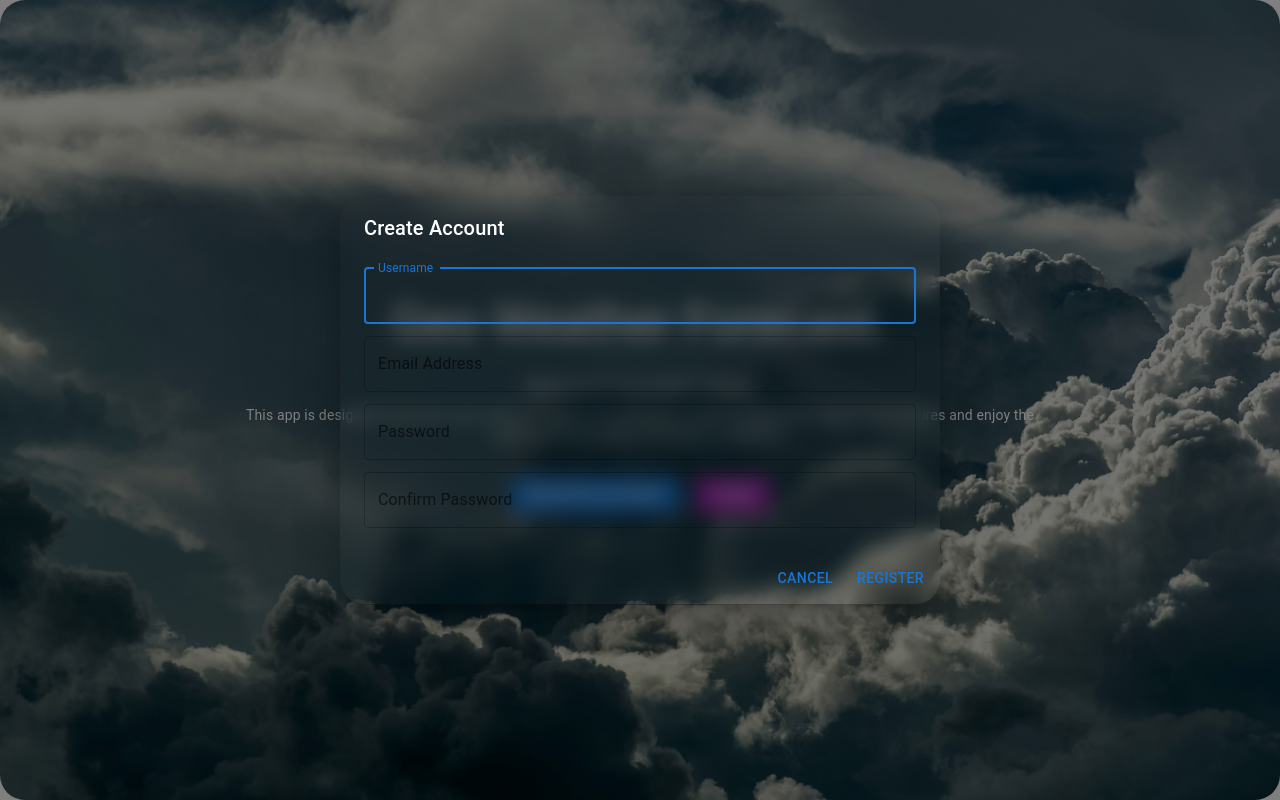
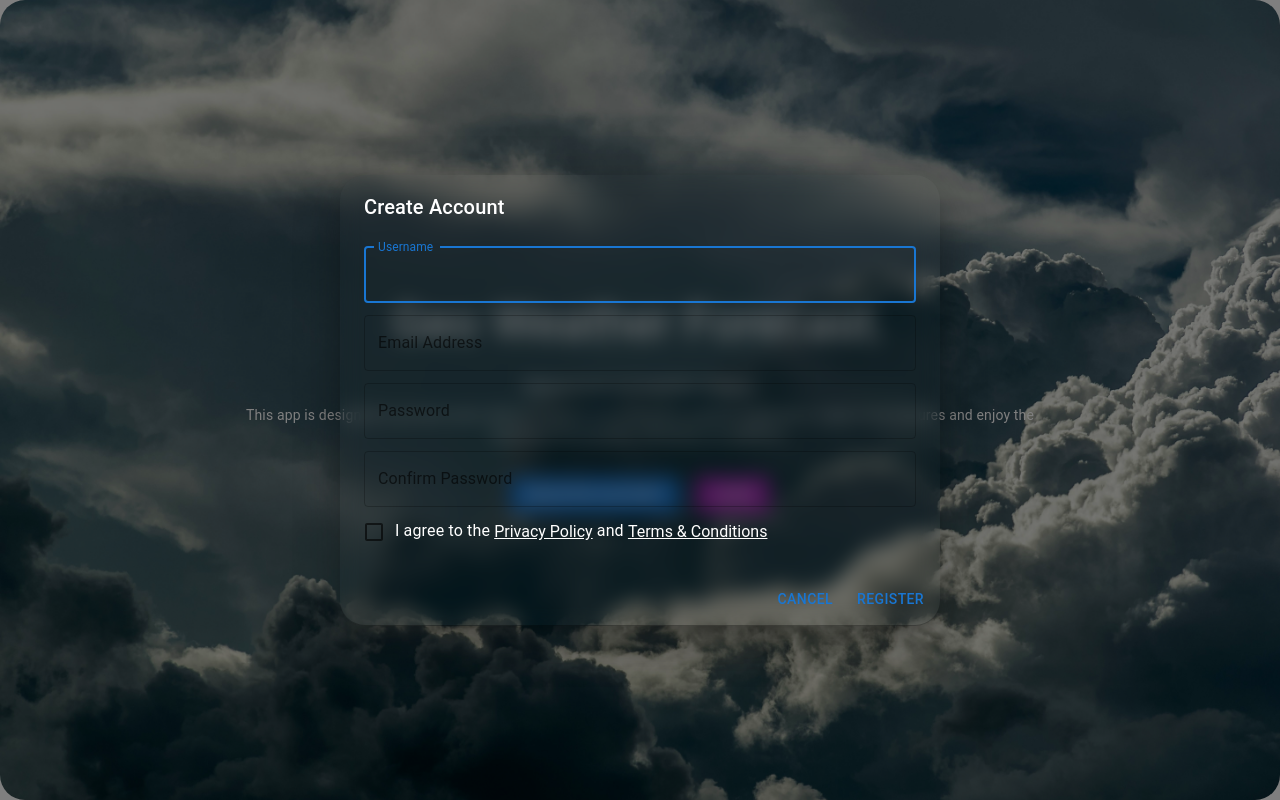
Before and after one commit to Princemashumu/Weather-APP, a React (Create React App) app: page / in a window 1280 px wide. Both pictures are taken after a click on the button "REGISTER ACCOUNT". Built offline with nearby package versions, Linux system fonts and the light colour scheme.

Commit message:
Privacy and security

```diff
--- a/src/Components/Home.js
+++ b/src/Components/Home.js
@@ -1,26 +1,33 @@
 import React, { useState } from 'react';
 import axios from 'axios';
 import BgImg from '../assets/BgImg.jpg'; // Adjust the path based on your project structure
-import { Typography, Container, Box, Button, Dialog, DialogTitle, DialogContent, TextField, DialogActions,Snackbar,Alert } from '@mui/material';
+import { Typography, Container, Box, Button, Dialog, DialogTitle, DialogContent, TextField, DialogActions, Snackbar, Alert, Checkbox, FormControlLabel, Link } from '@mui/material';
 import { useNavigate } from 'react-router-dom';
-
-
 
 const Home = () => {
   const navigate = useNavigate();
   const [openRegister, setOpenRegister] = useState(false);
   const [openLogin, setOpenLogin] = useState(false);
+  const [openPrivacyPolicy, setOpenPrivacyPolicy] = useState(false); // State for privacy policy dialog
+  const [openTermsConditions, setOpenTermsConditions] = useState(false); // State for terms & conditions dialog
   const [registerData, setRegisterData] = useState({ username: '', email: '', password: '', confirmPassword: '' });
   const [loginData, setLoginData] = useState({ email: '', password: '' });
   const [snackbarOpen, setSnackbarOpen] = useState(false);
   const [snackbarMessage, setSnackbarMessage] = useState('');
   const [snackbarSeverity, setSnackbarSeverity] = useState('error');
+  const [termsAccepted, setTermsAccepted] = useState(false);
 
   const handleOpenRegister = () => setOpenRegister(true);
   const handleCloseRegister = () => setOpenRegister(false);
 
   const handleOpenLogin = () => setOpenLogin(true);
   const handleCloseLogin = () => setOpenLogin(false);
+
+  const handleOpenPrivacyPolicy = () => setOpenPrivacyPolicy(true);
+  const handleClosePrivacyPolicy = () => setOpenPrivacyPolicy(false);
+
+  const handleOpenTermsConditions = () => setOpenTermsConditions(true);
+  const handleCloseTermsConditions = () => setOpenTermsConditions(false);
 
   const handleRegisterChange = (e) => {
     const { name, value } = e.target;
@@ -30,6 +37,10 @@ const Home = () => {
   const handleLoginChange = (e) => {
     const { name, value } = e.target;
     setLoginData((prevData) => ({ ...prevData, [name]: value }));
+  };
+
+  const handleTermsChange = (e) => {
+    setTermsAccepted(e.target.checked);
   };
 
   const handleSnackbarClose = () => setSnackbarOpen(false);
@@ -43,6 +54,12 @@ const Home = () => {
 
     if (registerData.password !== registerData.confirmPassword) {
       setSnackbarMessage('Passwords do not match');
+      setSnackbarOpen(true);
+      return;
+    }
+
+    if (!termsAccepted) {
+      setSnackbarMessage('You must accept the terms & conditions and privacy policy');
       setSnackbarOpen(true);
       return;
     }
@@ -98,7 +115,6 @@ const Home = () => {
     }
   };
 
-
   return (
     <Box
       sx={{
@@ -107,7 +123,7 @@ const Home = () => {
         alignItems: 'baseline',
         flexDirection: 'column',
         height: '100vh',
-        maxWidth:'100%',
+        maxWidth: '100%',
         backgroundImage: `url(${BgImg})`,
         backgroundSize: 'cover',
         backgroundPosition: 'center',
@@ -116,9 +132,8 @@ const Home = () => {
         color: 'white',
         padding: '20px',
         boxSizing: 'border-box',
-        // msOverflowY:'hidden',
-        overflow:'hidden',
-        borderRadius:'25px',
+        overflow: 'hidden',
+        borderRadius: '25px',
       }}
     >
       <Container maxWidth="md">
@@ -132,24 +147,43 @@ const Home = () => {
           This app is designed to provide users with an intuitive and interactive weather experience. Explore the features and enjoy the seamless functionality offered by our platform.
         </Typography>
         <Box sx={{ mt: 4, display: 'flex', justifyContent: 'center', gap: 2, flexWrap: 'wrap' }}>
-        <Button variant="contained" color="primary" onClick={handleOpenRegister}>
+          <Button variant="contained" color="primary" onClick={handleOpenRegister}>
             Register Account
           </Button>
           <Button variant="contained" color="secondary" onClick={handleOpenLogin}>
-          Login
+            Login
           </Button>
         </Box>
       </Container>
 
-
-
-      <Dialog open={openRegister} onClose={handleCloseRegister} PaperProps={{ sx: { backgroundColor: 'rgba(155, 155, 155, 0)', backdropFilter: 'blur(10px)', borderRadius:'25px', boxShadow:'50px',color:'white'} }}>
+      <Dialog open={openRegister} onClose={handleCloseRegister} PaperProps={{ sx: { backgroundColor: 'rgba(155, 155, 155, 0)', backdropFilter: 'blur(10px)', borderRadius: '25px', boxShadow: '50px', color: 'white' } }}>
         <DialogTitle>Create Account</DialogTitle>
         <DialogContent>
           <TextField autoFocus margin="dense" name="username" label="Username" type="text" fullWidth variant="outlined" value={registerData.username} onChange={handleRegisterChange} />
           <TextField margin="dense" name="email" label="Email Address" type="email" fullWidth variant="outlined" value={registerData.email} onChange={handleRegisterChange} />
           <TextField margin="dense" name="password" label="Password" type="password" fullWidth variant="outlined" value={registerData.password} onChange={handleRegisterChange} />
           <TextField margin="dense" name="confirmPassword" label="Confirm Password" type="password" fullWidth variant="outlined" value={registerData.confirmPassword} onChange={handleRegisterChange} />
+          <FormControlLabel
+            control={
+              <Checkbox
+                checked={termsAccepted}
+                onChange={handleTermsChange}
+                color="primary"
+              />
+            }
+            label={
+              <Typography component="span">
+                I agree to the{' '}
+                <Link component="button" onClick={handleOpenPrivacyPolicy} color="inherit">
+                  Privacy Policy
+                </Link>{' '}
+                and{' '}
+                <Link component="button" onClick={handleOpenTermsConditions} color="inherit">
+                  Terms & Conditions
+                </Link>
+              </Typography>
+            }
+          />
         </DialogContent>
         <DialogActions>
           <Button onClick={handleCloseRegister} color="primary">Cancel</Button>
@@ -157,7 +191,31 @@ const Home = () => {
         </DialogActions>
       </Dialog>
 
-      <Dialog open={openLogin} onClose={handleCloseLogin} PaperProps={{sx: { backgroundColor: 'rgba(155, 155, 155, 0)', backdropFilter: 'blur(10px)', borderRadius:'25px', boxShadow:'50px',color:'white'}}}>
+      <Dialog open={openPrivacyPolicy} onClose={handleClosePrivacyPolicy} PaperProps={{ sx: { backgroundColor: 'rgba(155, 155, 155, 0)', backdropFilter: 'blur(10px)', borderRadius: '25px', boxShadow: '50px', color: 'white' } }}>
+        <DialogTitle>Privacy Policy</DialogTitle>
+        <DialogContent>
+          <Typography variant="body1" component="p">
+            This Privacy Policy explains how we handle your personal information and complies with the Protection of Personal Information Act (POPI Act). We collect location data to provide you with personalized weather forecasts. Your data is stored securely and is only used for the intended purpose of improving your experience on our platform.
+          </Typography>
+        </DialogContent>
+        <DialogActions>
+          <Button onClick={handleClosePrivacyPolicy} color="primary">Close</Button>
+        </DialogActions>
+      </Dialog>
+
+      <Dialog open={openTermsConditions} onClose={handleCloseTermsConditions} PaperProps={{ sx: { backgroundColor: 'rgba(155, 155, 155, 0)', backdropFilter: 'blur(10px)', borderRadius: '25px', boxShadow: '50px', color: 'white' } }}>
+        <DialogTitle>Terms & Conditions</DialogTitle>
+        <DialogContent>
+          <Typography variant="body1" component="p">
+            By using this app, you agree to our Terms & Conditions. The use of our app is subject to these terms, which include your responsibilities and the limitations of our liability. Please read these terms carefully. If you do not agree with any part of these terms, do not use the app.
+          </Typography>
+        </DialogContent>
+        <DialogActions>
+          <Button onClick={handleCloseTermsConditions} color="primary">Close</Button>
+        </DialogActions>
+      </Dialog>
+
+      <Dialog open={openLogin} onClose={handleCloseLogin} PaperProps={{ sx: { backgroundColor: 'rgba(155, 155, 155, 0)', backdropFilter: 'blur(10px)', borderRadius: '25px', boxShadow: '50px', color: 'white' } }}>
         <DialogTitle>Login</DialogTitle>
         <DialogContent>
           <TextField autoFocus margin="dense" name="email" label="Email Address" type="email" fullWidth variant="outlined" value={loginData.email} onChange={handleLoginChange} />
@@ -169,7 +227,6 @@ const Home = () => {
         </DialogActions>
       </Dialog>
 
-
       <Snackbar open={snackbarOpen} autoHideDuration={6000} onClose={handleSnackbarClose}>
         <Alert onClose={handleSnackbarClose} severity={snackbarSeverity} sx={{ width: '100%' }}>
           {snackbarMessage}
```
